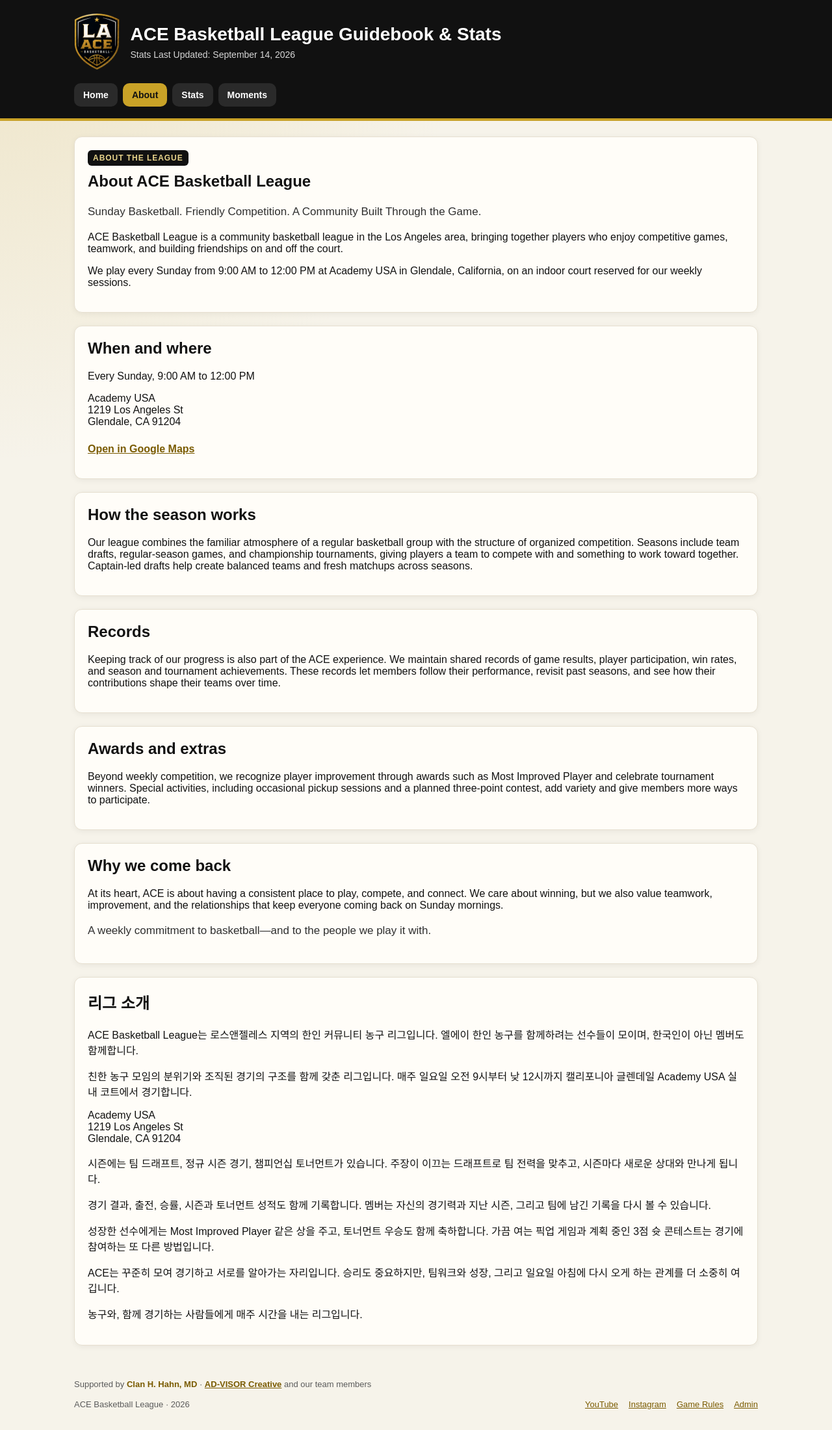
After one commit to spinxara/acebasketballleague, a Flask app: page /about in a window 1280 px wide. The commit adds this page. Shown: the whole page at 65% size. Run offline with Flask 3, Linux system fonts and the light colour scheme; some libraries are stand-ins or nearby versions.

Commit message:
new sponsor, top menu reorganized

```diff
--- a/app.py
+++ b/app.py
@@ -50,6 +50,7 @@ SITE_URL = os.environ.get("SITE_URL", "https://acebasketballteam.com").rstrip("/
 WWW_HOST = "www.acebasketballteam.com"
 PUBLIC_SITEMAP_PATHS = (
     "/",
+    "/about",
     "/rules",
     "/season-results",
     "/member-stats",
@@ -63,15 +64,27 @@ SPONSORS = [
         "name": "Clan H. Hahn, MD",
         "featured": True,
     },
+    {
+        "name": "AD-VISOR Creative",
+        "url": "https://www.ad-visorcreative.com/",
+        "logo": "sponsors/ad-visor-creative.png",
+    },
 ]
 
 PUBLIC_NAV = [
     {"id": "home", "label": "Home", "endpoint": "home"},
-    {"id": "season-results", "label": "Season Results", "endpoint": "season_results"},
-    {"id": "member-stats", "label": "Member Stats", "endpoint": "member_stats"},
-    {"id": "player-stats", "label": "Player Stats by Season", "endpoint": "player_stats"},
-    {"id": "team-matchups", "label": "Team Matchups", "endpoint": "team_matchups"},
-    {"id": "team-moments", "label": "Team Moments", "endpoint": "team_moments"},
+    {"id": "about", "label": "About", "endpoint": "about"},
+    {
+        "id": "stats",
+        "label": "Stats",
+        "children": [
+            {"id": "season-results", "label": "Season Results", "endpoint": "season_results"},
+            {"id": "member-stats", "label": "Member Stats", "endpoint": "member_stats"},
+            {"id": "player-stats", "label": "Player Stats by Season", "endpoint": "player_stats"},
+            {"id": "team-matchups", "label": "Team Matchups", "endpoint": "team_matchups"},
+        ],
+    },
+    {"id": "team-moments", "label": "Moments", "endpoint": "team_moments"},
 ]
 
 ADMIN_NAV = [
@@ -176,10 +189,13 @@ def inject_globals():
             "sameAs": [YOUTUBE_URL, INSTAGRAM_URL],
             "address": {
                 "@type": "PostalAddress",
-                "addressLocality": "Los Angeles",
+                "streetAddress": "1219 Los Angeles St",
+                "addressLocality": "Glendale",
                 "addressRegion": "CA",
+                "postalCode": "91204",
                 "addressCountry": "US",
             },
+            "areaServed": "Los Angeles",
         },
     }
 
@@ -982,6 +998,11 @@ def home():
     return render_template("public/home.html", active="home")
 
 
+@app.route("/about")
+def about():
+    return render_template("public/about.html", active="about")
+
+
 @app.route("/rules")
 def league_rules():
     return render_template("public/rules.html", active="rules")
--- a/static/style.css
+++ b/static/style.css
@@ -108,6 +108,71 @@ a {
 
 .nav-link.active {
   background: var(--gold);
+  color: #111;
+}
+
+.nav-group {
+  position: relative;
+}
+
+.nav-menu-button {
+  border: 0;
+  cursor: pointer;
+  font-family: inherit;
+}
+
+.nav-submenu {
+  position: absolute;
+  top: calc(100% + 6px);
+  left: 0;
+  z-index: 20;
+  min-width: 220px;
+  display: flex;
+  flex-direction: column;
+  gap: 6px;
+  padding: 8px;
+  background: #1a1a1a;
+  border: 1px solid #333;
+  border-radius: 12px;
+  box-shadow: 0 8px 24px rgba(0, 0, 0, 0.28);
+}
+
+.nav-submenu[hidden] {
+  display: none;
+}
+
+.nav-submenu .nav-link {
+  display: block;
+}
+
+.public-nav:has(+ .section-nav) {
+  padding-bottom: 4px;
+}
+
+.section-nav {
+  max-width: 1100px;
+  margin: 0 auto;
+  padding: 0 24px 16px;
+  display: flex;
+  flex-wrap: wrap;
+  gap: 6px;
+}
+
+.section-link {
+  display: inline-block;
+  text-decoration: none;
+  padding: 7px 12px;
+  border-radius: 999px;
+  border: 1px solid #3a3a3a;
+  background: transparent;
+  color: #e8e8e8;
+  font-weight: bold;
+  font-size: 13px;
+}
+
+.section-link.active {
+  background: var(--gold);
+  border-color: var(--gold);
   color: #111;
 }
 
@@ -952,13 +1017,13 @@ h3 {
 .sponsor-tile img {
   display: block;
   max-width: 160px;
-  max-height: 48px;
+  max-height: 72px;
   object-fit: contain;
 }
 
 .sponsor-tile.featured img {
   max-width: 220px;
-  max-height: 64px;
+  max-height: 88px;
 }
 
 .social-links {
@@ -1294,6 +1359,21 @@ h3 {
 }
 
 @media (max-width: 640px) {
+  .public-nav {
+    position: relative;
+  }
+
+  .nav-group {
+    position: static;
+  }
+
+  .nav-submenu {
+    left: 0;
+    right: 0;
+    min-width: 0;
+    max-width: none;
+  }
+
   .table-wrap {
     overflow-x: visible;
   }
--- /dev/null
+++ b/templates/public/about.html
@@ -0,0 +1,114 @@
+{% extends "public/base.html" %}
+
+{% block title %}About · ACE Basketball League{% endblock %}
+{% block description %}ACE Basketball League, a Los Angeles Korean community league, plays Sunday mornings at Academy USA in Glendale. 엘에이 한인 농구.{% endblock %}
+
+{% block content %}
+  <section class="card">
+    <div class="kicker">About the league</div>
+    <h1>About ACE Basketball League</h1>
+    <p class="lead">Sunday Basketball. Friendly Competition. A Community Built Through the Game.</p>
+    <p>
+      ACE Basketball League is a community basketball league in the Los Angeles area,
+      bringing together players who enjoy competitive games, teamwork, and building
+      friendships on and off the court.
+    </p>
+    <p>
+      We play every Sunday from 9:00 AM to 12:00 PM at Academy USA in Glendale, California,
+      on an indoor court reserved for our weekly sessions.
+    </p>
+  </section>
+
+  <section class="card">
+    <h2>When and where</h2>
+    <p>Every Sunday, 9:00 AM to 12:00 PM</p>
+    <p>
+      Academy USA<br />
+      1219 Los Angeles St<br />
+      Glendale, CA 91204
+    </p>
+    <p>
+      <a
+        class="rules-link"
+        href="https://www.google.com/maps/search/?api=1&amp;query=1219+Los+Angeles+St,+Glendale,+CA+91204"
+        target="_blank"
+        rel="noopener noreferrer"
+      >Open in Google Maps</a>
+    </p>
+  </section>
+
+  <section class="card">
+    <h2>How the season works</h2>
+    <p>
+      Our league combines the familiar atmosphere of a regular basketball group with
+      the structure of organized competition. Seasons include team drafts, regular-season
+      games, and championship tournaments, giving players a team to compete with and
+      something to work toward together. Captain-led drafts help create balanced teams
+      and fresh matchups across seasons.
+    </p>
+  </section>
+
+  <section class="card">
+    <h2>Records</h2>
+    <p>
+      Keeping track of our progress is also part of the ACE experience. We maintain
+      shared records of game results, player participation, win rates, and season and
+      tournament achievements. These records let members follow their performance,
+      revisit past seasons, and see how their contributions shape their teams over time.
+    </p>
+  </section>
+
+  <section class="card">
+    <h2>Awards and extras</h2>
+    <p>
+      Beyond weekly competition, we recognize player improvement through awards such as
+      Most Improved Player and celebrate tournament winners. Special activities, including
+      occasional pickup sessions and a planned three-point contest, add variety and give
+      members more ways to participate.
+    </p>
+  </section>
+
+  <section class="card">
+    <h2>Why we come back</h2>
+    <p>
+      At its heart, ACE is about having a consistent place to play, compete, and connect.
+      We care about winning, but we also value teamwork, improvement, and the relationships
+      that keep everyone coming back on Sunday mornings.
+    </p>
+    <p class="lead">A weekly commitment to basketball—and to the people we play it with.</p>
+  </section>
+
+  <section class="card" lang="ko">
+    <h2>리그 소개</h2>
+    <p>
+      ACE Basketball League는 로스앤젤레스 지역의 한인 커뮤니티 농구 리그입니다.
+      엘에이 한인 농구를 함께하려는 선수들이 모이며, 한국인이 아닌 멤버도 함께합니다.
+    </p>
+    <p>
+      친한 농구 모임의 분위기와 조직된 경기의 구조를 함께 갖춘 리그입니다.
+      매주 일요일 오전 9시부터 낮 12시까지 캘리포니아 글렌데일 Academy USA 실내 코트에서 경기합니다.
+    </p>
+    <p>
+      Academy USA<br />
+      1219 Los Angeles St<br />
+      Glendale, CA 91204
+    </p>
+    <p>
+      시즌에는 팀 드래프트, 정규 시즌 경기, 챔피언십 토너먼트가 있습니다.
+      주장이 이끄는 드래프트로 팀 전력을 맞추고, 시즌마다 새로운 상대와 만나게 됩니다.
+    </p>
+    <p>
+      경기 결과, 출전, 승률, 시즌과 토너먼트 성적도 함께 기록합니다.
+      멤버는 자신의 경기력과 지난 시즌, 그리고 팀에 남긴 기록을 다시 볼 수 있습니다.
+    </p>
+    <p>
+      성장한 선수에게는 Most Improved Player 같은 상을 주고, 토너먼트 우승도 함께 축하합니다.
+      가끔 여는 픽업 게임과 계획 중인 3점 슛 콘테스트는 경기에 참여하는 또 다른 방법입니다.
+    </p>
+    <p>
+      ACE는 꾸준히 모여 경기하고 서로를 알아가는 자리입니다.
+      승리도 중요하지만, 팀워크와 성장, 그리고 일요일 아침에 다시 오게 하는 관계를 더 소중히 여깁니다.
+    </p>
+    <p>농구와, 함께 경기하는 사람들에게 매주 시간을 내는 리그입니다.</p>
+  </section>
+{% endblock %}
--- a/templates/public/base.html
+++ b/templates/public/base.html
@@ -36,12 +36,55 @@
     </div>
     <nav class="public-nav" aria-label="Public guidebook">
       {% for item in public_nav %}
-        <a
-          class="nav-link{% if active == item.id %} active{% endif %}"
-          href="{{ url_for(item.endpoint) }}"
-        >{{ item.label }}</a>
+        {% if item.children %}
+          {% set ns = namespace(child_active=false) %}
+          {% for child in item.children %}
+            {% if active == child.id %}{% set ns.child_active = true %}{% endif %}
+          {% endfor %}
+          <div class="nav-group">
+            <button
+              class="nav-link nav-menu-button{% if ns.child_active %} active{% endif %}"
+              type="button"
+              aria-expanded="false"
+              aria-controls="nav-{{ item.id }}"
+            >{{ item.label }}</button>
+            <div class="nav-submenu" id="nav-{{ item.id }}" role="menu" hidden>
+              {% for child in item.children %}
+                <a
+                  class="nav-link{% if active == child.id %} active{% endif %}"
+                  role="menuitem"
+                  href="{{ url_for(child.endpoint) }}"
+                >{{ child.label }}</a>
+              {% endfor %}
+            </div>
+          </div>
+        {% else %}
+          <a
+            class="nav-link{% if active == item.id %} active{% endif %}"
+            href="{{ url_for(item.endpoint) }}"
+          >{{ item.label }}</a>
+        {% endif %}
       {% endfor %}
     </nav>
+    {% set section = namespace(item=none) %}
+    {% for item in public_nav %}
+      {% if item.children %}
+        {% for child in item.children %}
+          {% if active == child.id %}{% set section.item = item %}{% endif %}
+        {% endfor %}
+      {% endif %}
+    {% endfor %}
+    {% if section.item %}
+      <nav class="section-nav" aria-label="{{ section.item.label }}">
+        {% for child in section.item.children %}
+          <a
+            class="section-link{% if active == child.id %} active{% endif %}"
+            href="{{ url_for(child.endpoint) }}"
+            {% if active == child.id %}aria-current="page"{% endif %}
+          >{{ child.label }}</a>
+        {% endfor %}
+      </nav>
+    {% endif %}
   </header>
 
   <main class="container">
@@ -72,5 +115,43 @@
   </footer>
 
   {% block scripts %}{% endblock %}
+  <script>
+    (function () {
+      var groups = document.querySelectorAll(".nav-group");
+      if (!groups.length) return;
+
+      function setOpen(group, open) {
+        var button = group.querySelector(".nav-menu-button");
+        var menu = group.querySelector(".nav-submenu");
+        group.classList.toggle("open", open);
+        if (button) button.setAttribute("aria-expanded", open ? "true" : "false");
+        if (menu) menu.hidden = !open;
+      }
+
+      function closeAll(except) {
+        groups.forEach(function (group) {
+          if (group !== except) setOpen(group, false);
+        });
+      }
+
+      groups.forEach(function (group) {
+        var button = group.querySelector(".nav-menu-button");
+        if (!button) return;
+        button.addEventListener("click", function () {
+          var open = button.getAttribute("aria-expanded") === "true";
+          closeAll(group);
+          setOpen(group, !open);
+        });
+      });
+
+      document.addEventListener("click", function (event) {
+        if (!event.target.closest(".nav-group")) closeAll();
+      });
+
+      document.addEventListener("keydown", function (event) {
+        if (event.key === "Escape") closeAll();
+      });
+    })();
+  </script>
 </body>
 </html>
--- a/templates/public/home.html
+++ b/templates/public/home.html
@@ -71,6 +71,10 @@
       <h3>What's included</h3>
       <ol class="included-list">
         <li>
+          <a href="{{ url_for('about') }}">About</a>
+          — Who we are, where we play, and how the Sunday league works.
+        </li>
+        <li>
           <a href="{{ url_for('season_results') }}">Season Results</a>
           — Season summaries, including champions, match results, and video recordings.
         </li>
```
Also changed, not shown: README.md, static/sponsors/ad-visor-creative.png (added).
